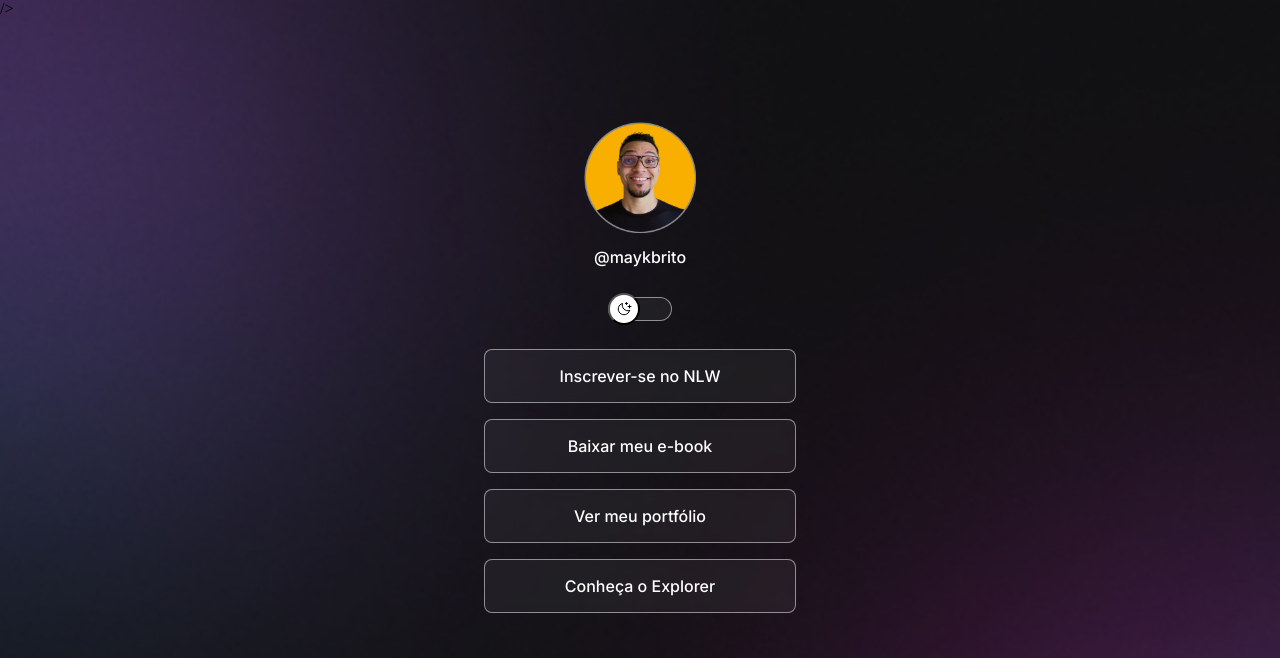
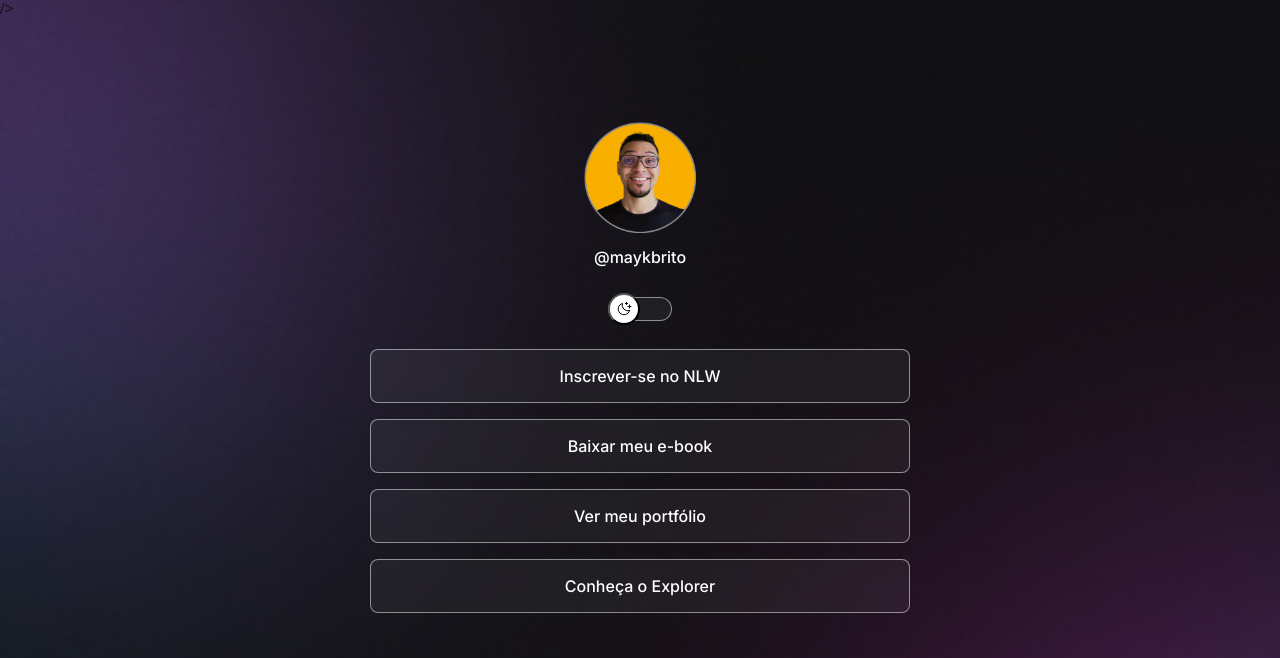
Before and after one commit to RafaelGuedesss/Projeto-Dev, a plain HTML site: page index.html in a window 1280 px wide. Shown: the top 658 px of the page. Drawn offline with nearby package versions, Linux system fonts and the light colour scheme.

Commit message:
adjust container width

```diff
--- a/style.css
+++ b/style.css
@@ -51,7 +51,8 @@ body * {
 
 
 #container {
-  width: 360px;
+  width: 100%;
+  max-width: 588px;
   margin: 56px auto 0px;
   padding: 24px;
 
```
Also changed, not shown: index.html (+2 -1 lines).
